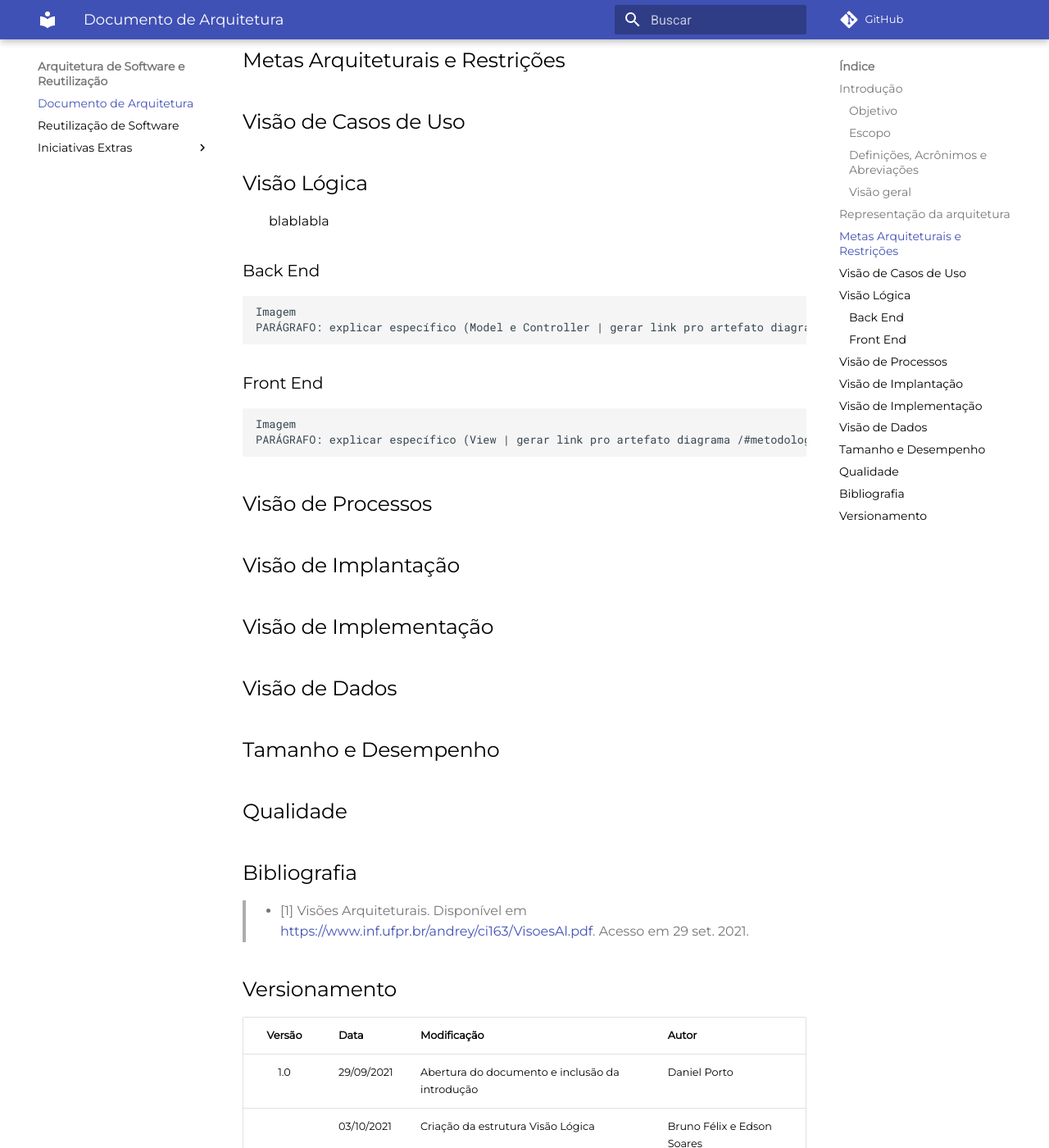
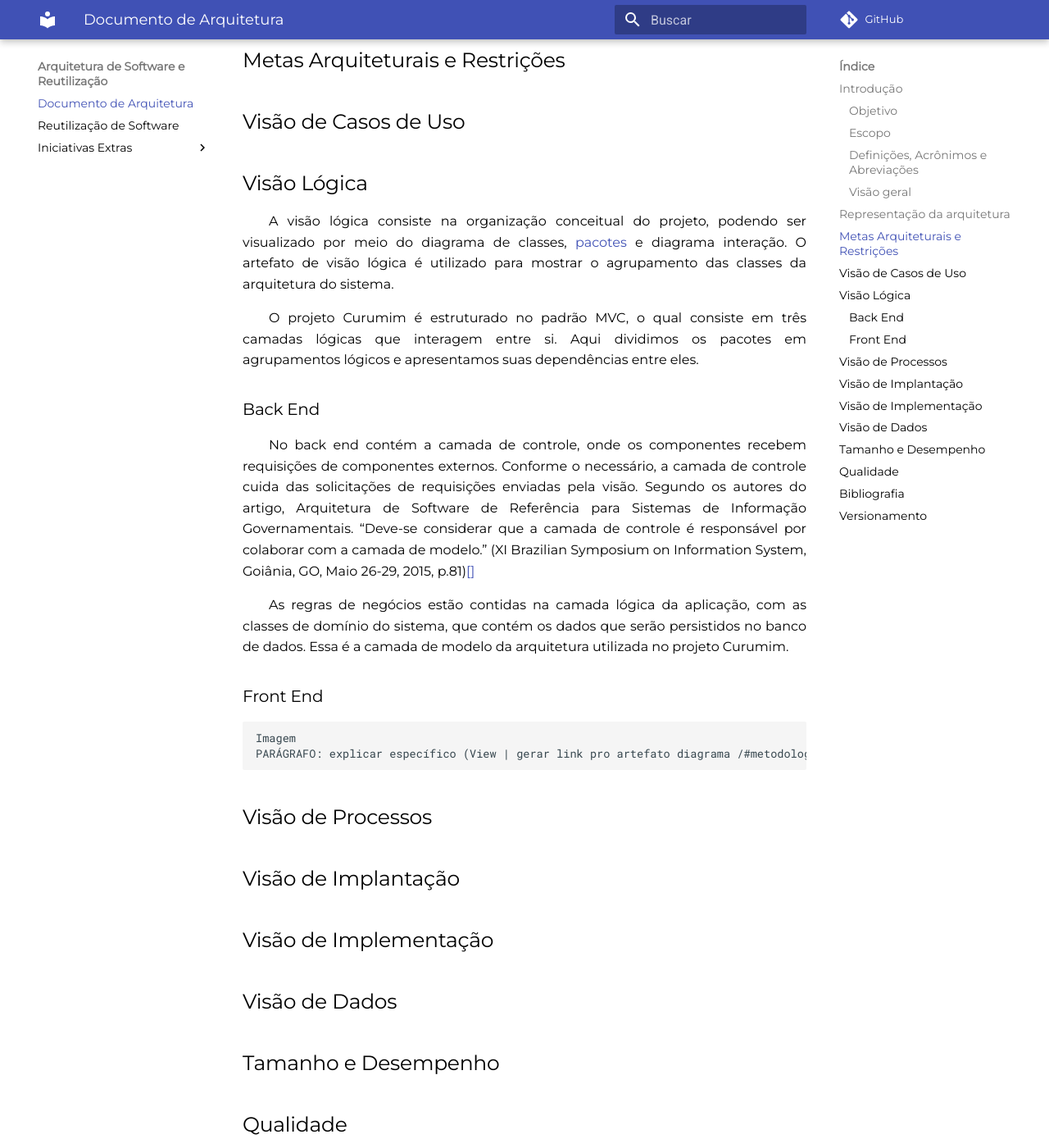
Before and after one commit to UnBArqDsw2021-1/2021.1_G6_Curumim, an MkDocs documentation site: the page built from docs/arquitetura-reutilizacao/arquitetura.md, in a window 1280 px wide and 1400 px high, scrolled down 1749 px. Shown: the whole window at 82% size. Built offline with MkDocs 1.6.1 and Material for MkDocs 9.7.7, drawn with Linux system fonts in a browser that asks for light colours; comment, search, counter and statistics services are not loaded; some of the changed text lies outside the part shown.

Commit message:
(#196)(#199) Argumentação Intro/Backend

```diff
--- a/docs/arquitetura-reutilizacao/arquitetura.md
+++ b/docs/arquitetura-reutilizacao/arquitetura.md
@@ -38,11 +38,14 @@
 ## Visão de Casos de Uso
 
 ## Visão Lógica
-&emsp;&emsp;blablabla
+&emsp;&emsp;A visão lógica consiste na organização conceitual do projeto, podendo ser visualizado por meio do diagrama de classes, [pacotes](../modelagem/modelagem-estatica/diagrama-de-pacotes.md) e diagrama interação. O artefato de visão lógica é utilizado para mostrar o agrupamento das classes da arquitetura do sistema.
+
+&emsp;&emsp;O projeto Curumim é estruturado no padrão MVC, o qual consiste em três camadas lógicas que interagem entre si. Aqui dividimos os pacotes em agrupamentos lógicos e apresentamos suas dependências entre eles.
 
 ### Back End
-    Imagem
-	PARÁGRAFO: explicar específico (Model e Controller | gerar link pro artefato diagrama de pacotes /#metodologia)
+&emsp;&emsp;No back end contém a camada de controle, onde os componentes recebem requisições de componentes externos. Conforme o necessário, a camada de controle cuida das solicitações de requisições enviadas pela visão. Segundo os autores do artigo, Arquitetura de Software de Referência para Sistemas de Informação Governamentais. “Deve-se considerar que a camada de controle é responsável por colaborar com a camada de modelo.” (XI Brazilian Symposium on Information System, Goiânia, GO, Maio 26-29, 2015, p.81)[[]](#bibliografia)
+
+&emsp;&emsp;As regras de negócios estão contidas na camada lógica da aplicação, com as classes de domínio do sistema, que contém os dados que serão persistidos no banco de dados. Essa é a camada de modelo da arquitetura utilizada no projeto Curumim.
 
 ### Front End
     Imagem
@@ -65,9 +68,11 @@
 
 > - [1] Visões Arquiteturais. Disponível em <https://www.inf.ufpr.br/andrey/ci163/VisoesAl.pdf>. Acesso em 29 set. 2021.
 
+> - [ ] SERRANO,Milene; SERRANO, Maurício; CALVACANTE,André Cruz. Arquitetura de Software deReferência para Sistemas de Informação Governamentais. In: XI Brazilian Symposium on Information System, Goiânia, Maio 26-29, 2015. Disponível em: <https://sol.sbc.org.br/index.php/sbsi/article/view/5886/5784>. Acesso em: 04/10/2021
 ## Versionamento
 
 | Versão | Data | Modificação | Autor |
 |:-:|--|--|--|
 |1.0|29/09/2021| Abertura do documento e inclusão da introdução | Daniel Porto |
-|   |03/10/2021| Criação da estrutura Visão Lógica | Bruno Félix e Edson Soares |
+|  1.1 |03/10/2021| Criação da estrutura Visão Lógica | Bruno Félix e Edson Soares |
+| 1.2  |05/10/2021| Argumentação da Visão Lógica | Bruno Félix e Edson Soares |
```
